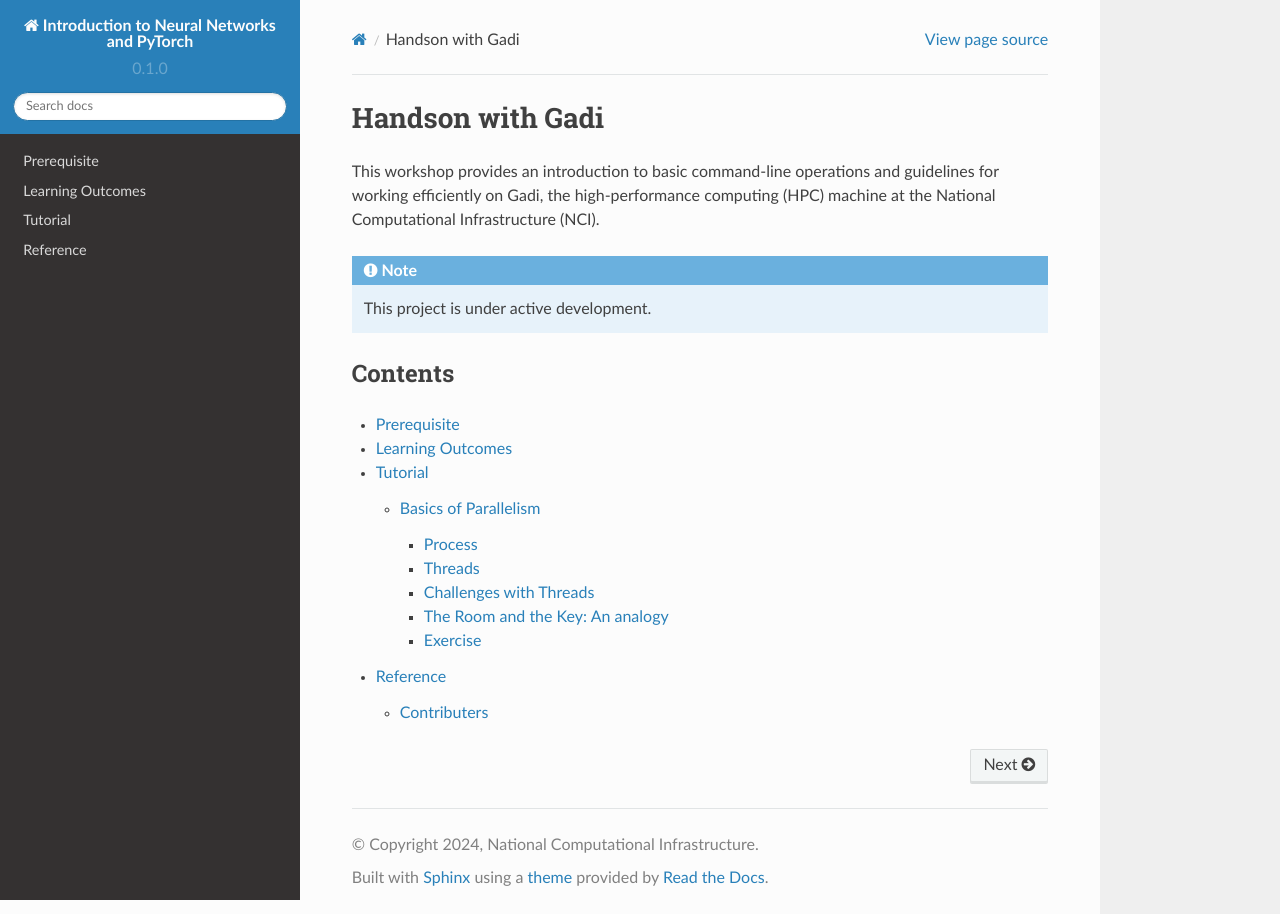
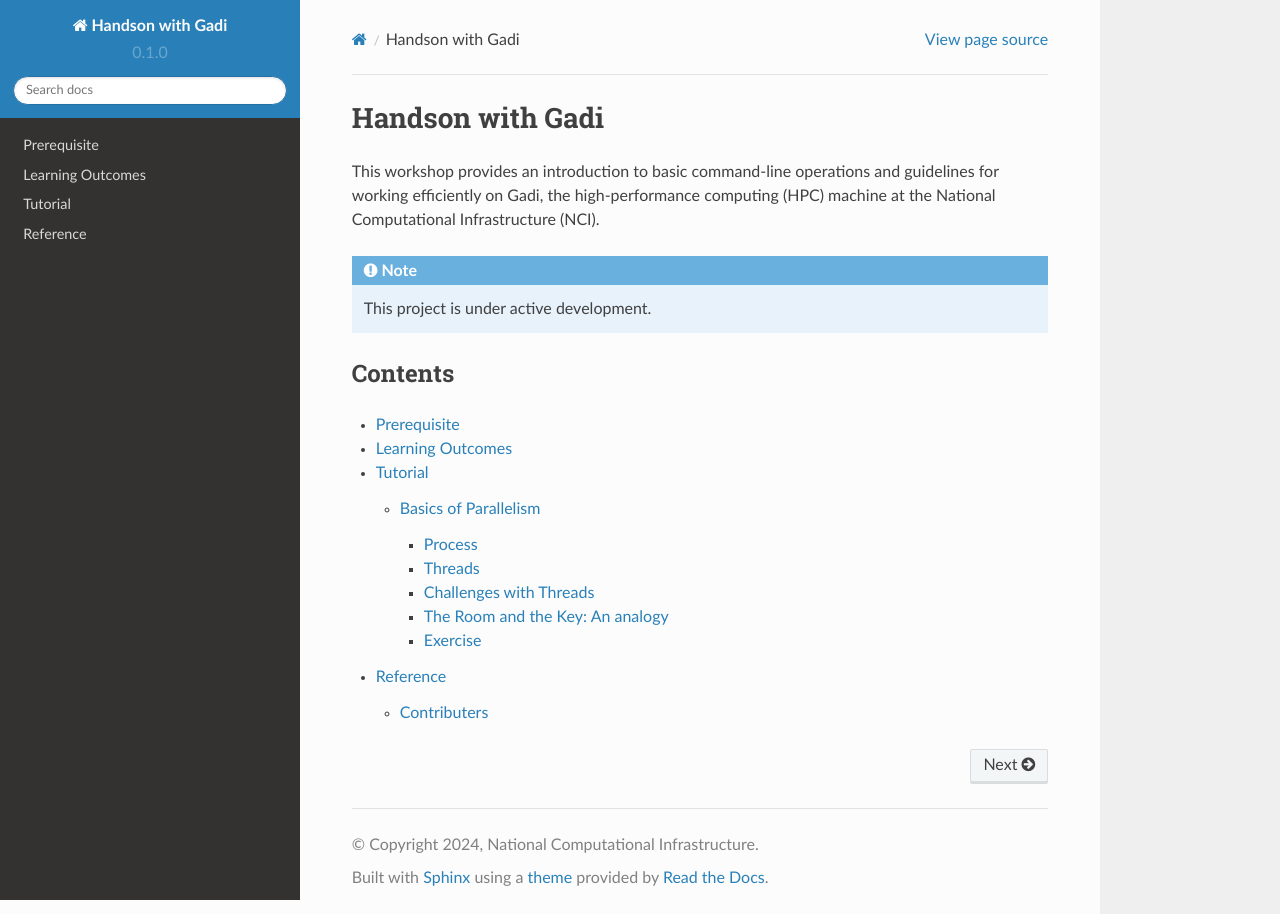
Before and after one commit to smabdullah1/handson-with-gadi, a Sphinx documentation site: the page built from docs/source/index.rst, in a window 1280 px wide. Built offline with Sphinx 7.4.7 and the Read the Docs theme 2.0.0, drawn with Linux system fonts in a browser that asks for light colours.

Commit message:
figs removed

```diff
--- a/docs/source/conf.py
+++ b/docs/source/conf.py
@@ -2,7 +2,7 @@
 
 # -- Project information
 
-project = 'Introduction to Neural Networks and PyTorch'
+project = 'Handson with Gadi'
 copyright = '2024, National Computational Infrastructure'
 author = 'Joseph John'
 
```
Also changed, not shown: docs/source/figs/2layer_NN.drawio.png (deleted), docs/source/figs/activation.drawio.png (deleted), docs/source/figs/comp_graph.drawio.png (deleted), docs/source/figs/global_local.png (deleted), docs/source/figs/gradient-descent.png (deleted), docs/source/figs/gradient.png (deleted), docs/source/figs/layers.png (deleted), docs/source/figs/loss.png (deleted), docs/source/figs/neuron.drawio.png (deleted), docs/source/figs/pinning.png (deleted), 5 other files.
